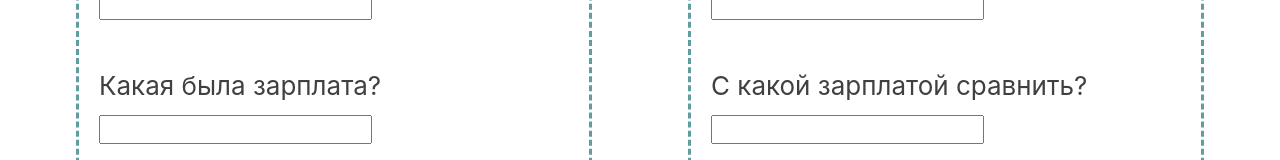
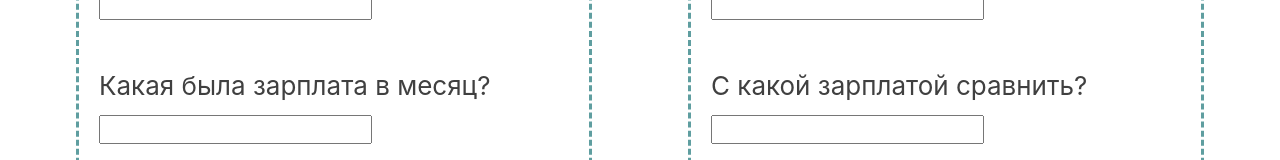
Before and after one commit to e-zotova/how-much-was-it, a React (Create React App) app: page / in a window 1280 px wide. Shown: the part 228-388 px from the top of the page. Built offline with nearby package versions, Linux system fonts and the light colour scheme.

Commit message:
refactor: added calculate function

```diff
--- a/package.json
+++ b/package.json
@@ -14,8 +14,7 @@
   "scripts": {
     "start": "react-scripts start",
     "build": "react-scripts build",
-    "test": "react-scripts test",
-    "eject": "react-scripts eject"
+    "test": "react-scripts test"
   },
   "eslintConfig": {
     "extends": [
--- a/src/components/App.js
+++ b/src/components/App.js
@@ -17,16 +17,18 @@ function App() {
     setOldYear(oldYear);
   }
 
+  function calculate(price, salary) {
+    return Math.round((price / salary) * 100);
+  }
+
   function calculateOldPercentage (price, salary) {
-    let percentage = (price / salary) * 100;
-    setOldPercentage(Math.round(percentage));
+    setOldPercentage(calculate(price, salary));
     setOldYear(oldYear);
     setIsOldClicked(true);
   }
 
   function calculatePercentage (price, salary) {
-    let percentage = (price / salary) * 100;
-    setPercentage(Math.round(percentage));
+    setPercentage(calculate(price, salary));
     setIsNewClicked(true);
   }
 
--- a/src/components/OldYear.js
+++ b/src/components/OldYear.js
@@ -38,7 +38,7 @@ function OldYear({changeOldYear, oldPercentage, calculateOldPercentage}) {
           onChange={handleChange}
           required
         />
-        <p className="calculator__header">Какая была зарплата?</p>
+        <p className="calculator__header">Какая была зарплата в месяц?</p>
         <input
           id="oldSalary"
           name="salary"
```
